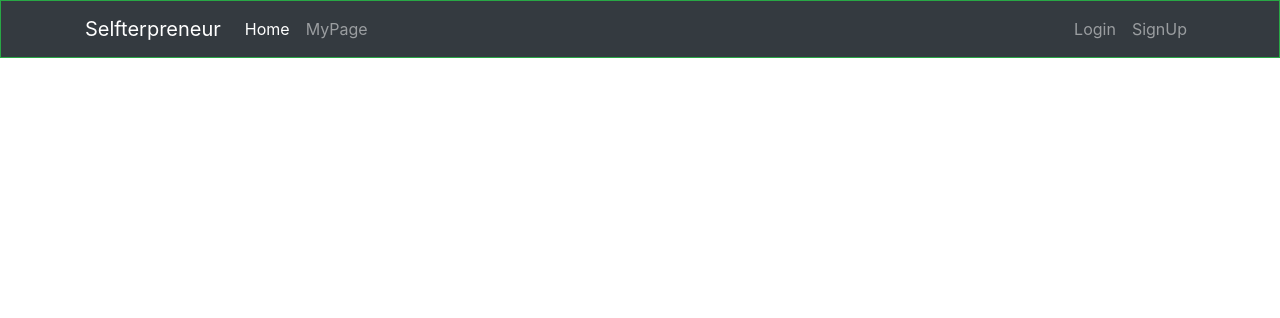
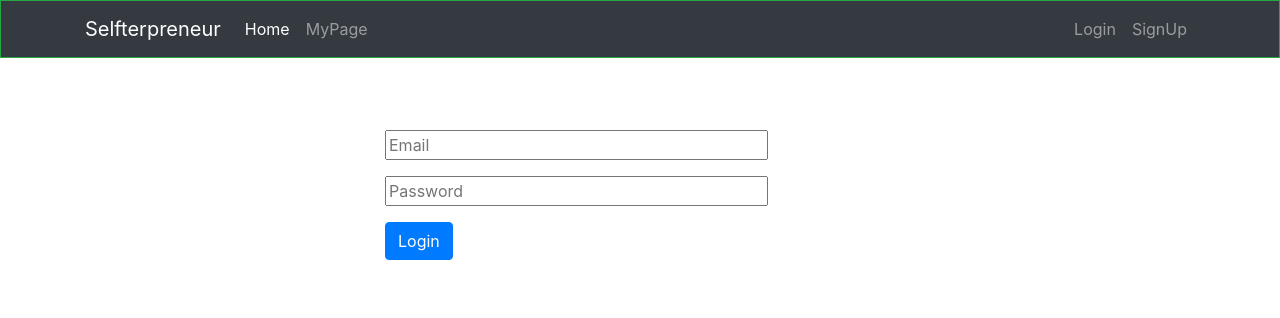
Before and after one commit to olugbengaakindele/selfterpreneur, a Flask app: template app/auth/templates/signin.html in a window 1280 px wide. Shown: the top 318 px of the page. Run offline with Flask 2, Linux system fonts and the light colour scheme; the template is opened without the code that fills it: values that come from a table or form of the project are taken from there, others are empty; some libraries are stand-ins or nearby versions.

Commit message:
Login Page V0.1

```diff
--- a/app/__init__.py
+++ b/app/__init__.py
@@ -30,7 +30,8 @@ def create_app(config_type): #test/dev/ prod
     from app.auth import auth
     app.register_blueprint(auth)
 
-
+    from app.me import me
+    app.register_blueprint(me)
 
 
     return app
--- a/app/auth/forms.py
+++ b/app/auth/forms.py
@@ -15,3 +15,10 @@ class RegForm(FlaskForm):
     confirm_password = PasswordField('Confirm Password', validators = [DataRequired(), EqualTo('password',
      message='Passwords must match')])
     submit = SubmitField('Sign Up')
+
+
+class LoginForm(FlaskForm):
+
+    email = StringField("Email", validators = [DataRequired(), Email()])
+    password = PasswordField("password", validators = [DataRequired()])
+    submit = SubmitField('Login')
--- a/app/auth/templates/signin.html
+++ b/app/auth/templates/signin.html
@@ -6,11 +6,29 @@
         <div class="row">
             <div class="col-sm-3 col-lg-3"></div>
 
+            <div class="col-sm-6 col-lg-6">
+                <div class="row m-auto h-75"  style="height: 100px">
+                    <div class="card border-0 w-100 m-auto">
+                        <div class="container">
+                            <form class="mt-50 w-75 h-100" method ="POST" action="/register" >
+                                {{ form.hidden_tag() }}
+
+                                    <div class="form-group ">
+                                        {{ form.email (placeholder ='Email',class ='w-100 m-auto')}}
+                                    </div>
+                                    <div class="form-group">
+                                        {{ form.password(placeholder ='Password',class ='w-100') }}
+                                    </div>
+                                    <div>
+                                        {{ form.submit(class ='btn btn-primary') }}
+                                    </div>
+                            </form>
+                        </div>
+
+                    </div>
             </div>
             <div class="col-sm-3 col-lg-3"></div>
         </div>
 
-
-
     </div>
 {% endblock page_body %}
```
Also changed, not shown: app/auth/routes.py (+20 -2 lines), app/me/__init__.py (+7 -0 lines), app/me/routes.py (+10 -0 lines).
